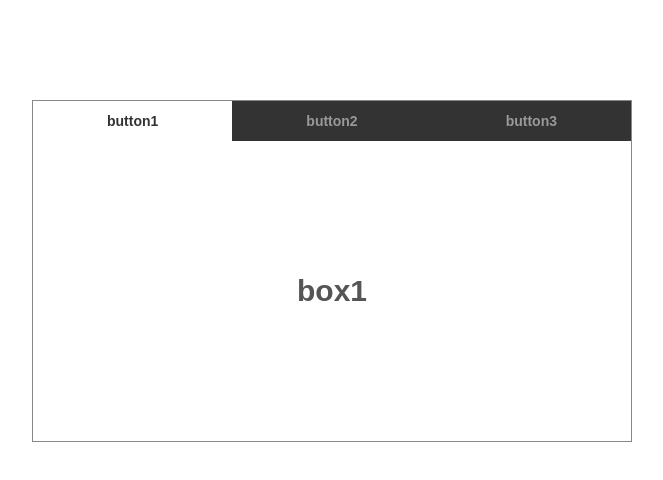
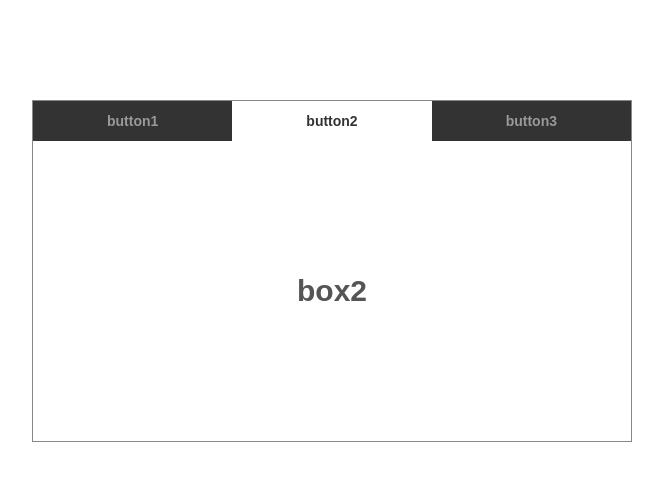
Before and after one commit to chojeongeun/study, a plain HTML site: page index.html in a window 1280 px wide. Both pictures are taken after a click on the item "button2". Shown: the whole page, without its empty margins (308-971 px from the left). Drawn offline with Linux system fonts and the light colour scheme.

Commit message:
탭메뉴 기능 구현

```diff
--- a/index.html
+++ b/index.html
@@ -5,6 +5,7 @@
   <meta charset="UTF-8">
   <meta name="viewport" content="width=device-width, initial-scale=1.0">
   <link rel="stylesheet" href="css/style.css">
+  <script defer src="main.js"></script>
   <title>Document</title>
 </head>
 
--- a/main.js
+++ b/main.js
@@ -0,0 +1,12 @@
+const tab = document.querySelector('#tab');
+const btns = tab.querySelectorAll('ul li');
+const boxs = tab.querySelectorAll('section article');
+
+btns.forEach((btn, idx) => {
+	btn.addEventListener('click', () => {
+		for (const el of btns) el.classList.remove('on');
+		btns[idx].classList.add('on');
+		for (const el of boxs) el.classList.remove('on');
+		boxs[idx].classList.add('on');
+	});
+});
```
